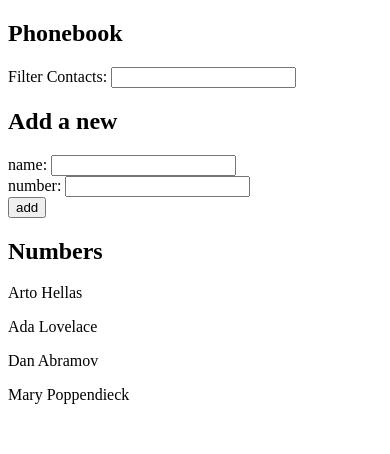
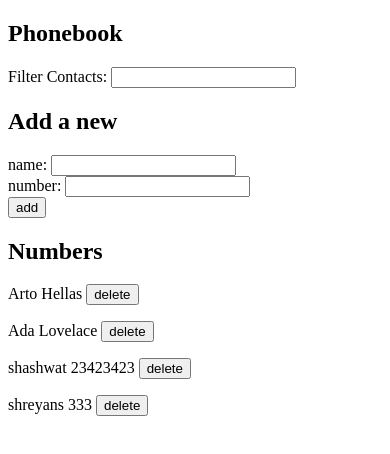
Before and after one commit to ishon19/FullStackOpen, a React (Create React App) app in the folder part2/phonebook/: page / in a window 390 px wide. Shown: the top 454 px of the page. Built offline with nearby package versions, Linux system fonts and the light colour scheme; data requests are answered from the project's data file.

Commit message:
phonebook server integration

```diff
--- a/part2/phonebook/db.json
+++ b/part2/phonebook/db.json
@@ -11,14 +11,14 @@
       "id": 2
     },
     {
-      "name": "Dan Abramov",
-      "number": "12-43-234345",
-      "id": 3
+      "name": "shashwat",
+      "phone": "23423423",
+      "id": 6
     },
     {
-      "name": "Mary Poppendieck",
-      "number": "39-23-6423122",
-      "id": 4
+      "name": "shreyans",
+      "phone": "333",
+      "id": 7
     }
   ]
 }
--- a/part2/phonebook/src/components/App.js
+++ b/part2/phonebook/src/components/App.js
@@ -1,8 +1,9 @@
-import React, { useState, useEffect } from "react";
+import axios from "axios";
+import React, { useEffect, useState } from "react";
 import Filter from "./Filter";
+import PersonForm from "./PersonForm";
 import Persons from "./Persons";
-import PersonForm from "./PersonForm";
-import axios from "axios";
+import contactService from "../services/serverService";
 
 const App = () => {
   const [persons, setPersons] = useState([]);
@@ -15,13 +16,36 @@ const App = () => {
     let contactObj = { name: newName, phone: newNumber };
 
     //check if the name already exists
-    let duplicate = persons.filter((person) => person.name === newName);
+    let duplicate = persons.filter((person) => person.name === contactObj.name);
     if (duplicate.length === 0) {
-      setPersons(persons.concat(contactObj));
-      setNewName("");
-      setNewNumber("");
+      contactService
+        .addContact(contactObj)
+        .then((data) => {
+          setPersons(persons.concat(data));
+          setNewName("");
+          setNewNumber("");
+        })
+        .catch((err) => console.log(err));
     } else {
-      alert(`${newName} already exists in the Phonebook`);
+      if (
+        window.confirm(
+          alert(
+            `${newName} already exists in the Phonebook, replace the old number with new one?`
+          )
+        )
+      ) {
+        contactService
+          .updateContact(duplicate[0].id, contactObj)
+          .then((updatedData) => {
+            let modifiedList = persons.map((person) =>
+              person.id === updatedData.id ? updatedData : person
+            );
+            setPersons(modifiedList);
+            setNewName("");
+            setNewNumber("");
+          })
+          .catch((err) => console.log(err));
+      }
     }
   };
 
@@ -39,11 +63,29 @@ const App = () => {
 
   useEffect(() => {
     console.log("effect");
-    axios.get("http://localhost:3001/persons").then((res) => {
-      console.log("promise fulfilled");
-      setPersons(res.data);
-    });
+    contactService
+      .getAll()
+      .then((data) => {
+        console.log("promise fulfilled");
+        setPersons(data);
+      })
+      .catch((err) => console.log(err));
   }, []);
+
+  const deleteClickHandler = (id) => {
+    let person = persons.find((person) => person.id === id);
+    if (window.confirm(`Do you want to delete ${person.name}`)) {
+      contactService
+        .deleteContact(id)
+        .then((data) => {
+          let newContactList = persons.filter((person) => person.id !== id);
+          setPersons(newContactList);
+          setNewName("");
+          setNewNumber("");
+        })
+        .catch((err) => console.log(err));
+    }
+  };
 
   return (
     <div>
@@ -58,7 +100,11 @@ const App = () => {
         defaultNumber={newNumber}
       />
       <h2>Numbers</h2>
-      <Persons data={persons} filterString={filterString} />
+      <Persons
+        data={persons}
+        filterString={filterString}
+        deleteClickHandler={deleteClickHandler}
+      />
     </div>
   );
 };
--- a/part2/phonebook/src/components/Persons.js
+++ b/part2/phonebook/src/components/Persons.js
@@ -1,19 +1,11 @@
 import React from "react";
 
-const Persons = ({ data, filterString }) => {
-  return (
-    <div>
-      {filterString.trim() === ""
-        ? displayAllContacts(data)
-        : displayFilteredContacts(data, filterString)}
-    </div>
-  );
-};
-
+const Persons = ({ data, filterString, deleteClickHandler }) => {
   const displayAllContacts = (data) => {
     return data.map((person) => (
       <p key={person.name}>
-      {person.name} {person.phone}
+        {person.name} {person.phone}{" "}
+        <button onClick={() => deleteClickHandler(person.id)}>delete</button>
       </p>
     ));
   };
@@ -24,9 +16,19 @@ const displayFilteredContacts = (data, filterString) => {
     );
     return filteredList.map((person) => (
       <p key={person.name}>
-      {person.name} {person.phone}
+        {person.name} {person.phone}{" "}
+        <button onClick={() => deleteClickHandler(person.id)}>delete</button>
       </p>
     ));
   };
 
+  return (
+    <div>
+      {filterString.trim() === ""
+        ? displayAllContacts(data)
+        : displayFilteredContacts(data, filterString)}
+    </div>
+  );
+};
+
 export default Persons;
--- /dev/null
+++ b/part2/phonebook/src/services/serverService.js
@@ -0,0 +1,25 @@
+import axios from "axios";
+
+const baseUrl = "http://localhost:3001/persons";
+
+const getAll = () => {
+  const request = axios.get(baseUrl);
+  return request.then((response) => response.data);
+};
+
+const addContact = (contactObj) => {
+  const request = axios.post(baseUrl, contactObj);
+  return request.then((response) => response.data);
+};
+
+const deleteContact = (id) => {
+  const request = axios.delete(`${baseUrl}/${id}`);
+  return request.then((response) => response.data);
+};
+
+const updateContact = (id, contactObj) => {
+  const request = axios.put(`${baseUrl}/${id}`, contactObj);
+  return request.then((response) => response.data);
+};
+
+export default { getAll, addContact, deleteContact, updateContact };
```
Lines whose indentation alone changed are shown as unchanged.
